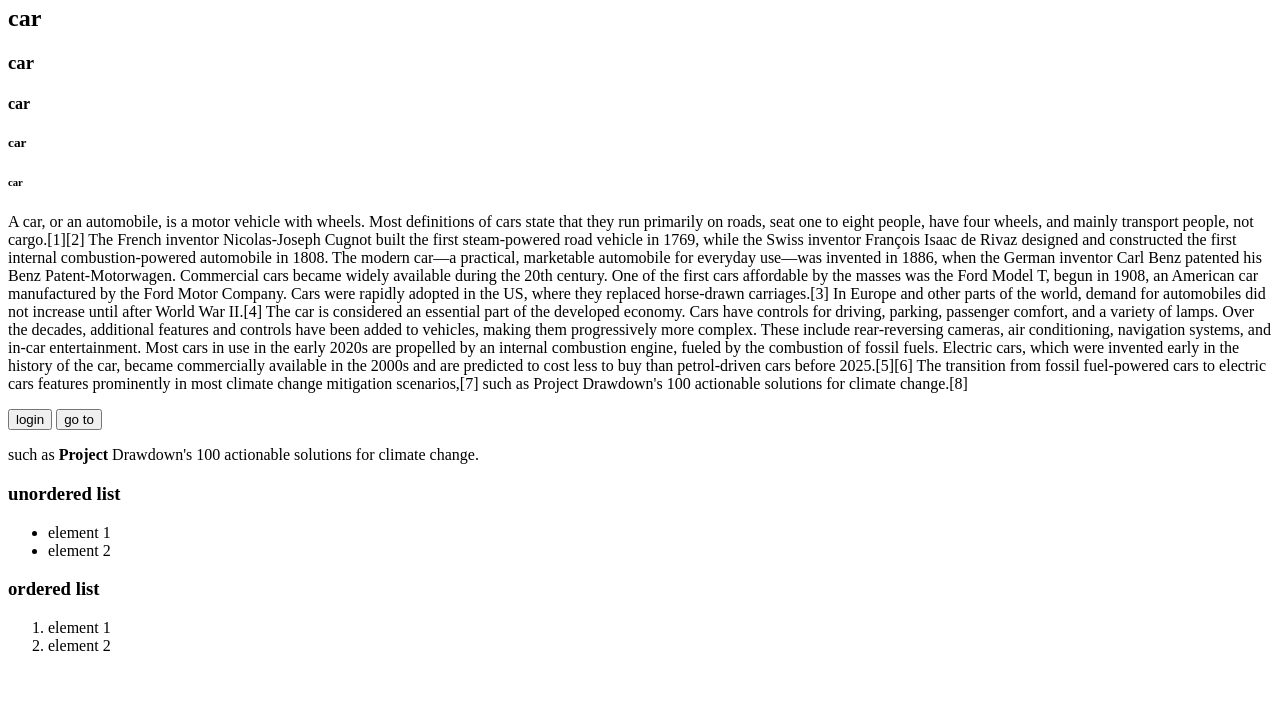
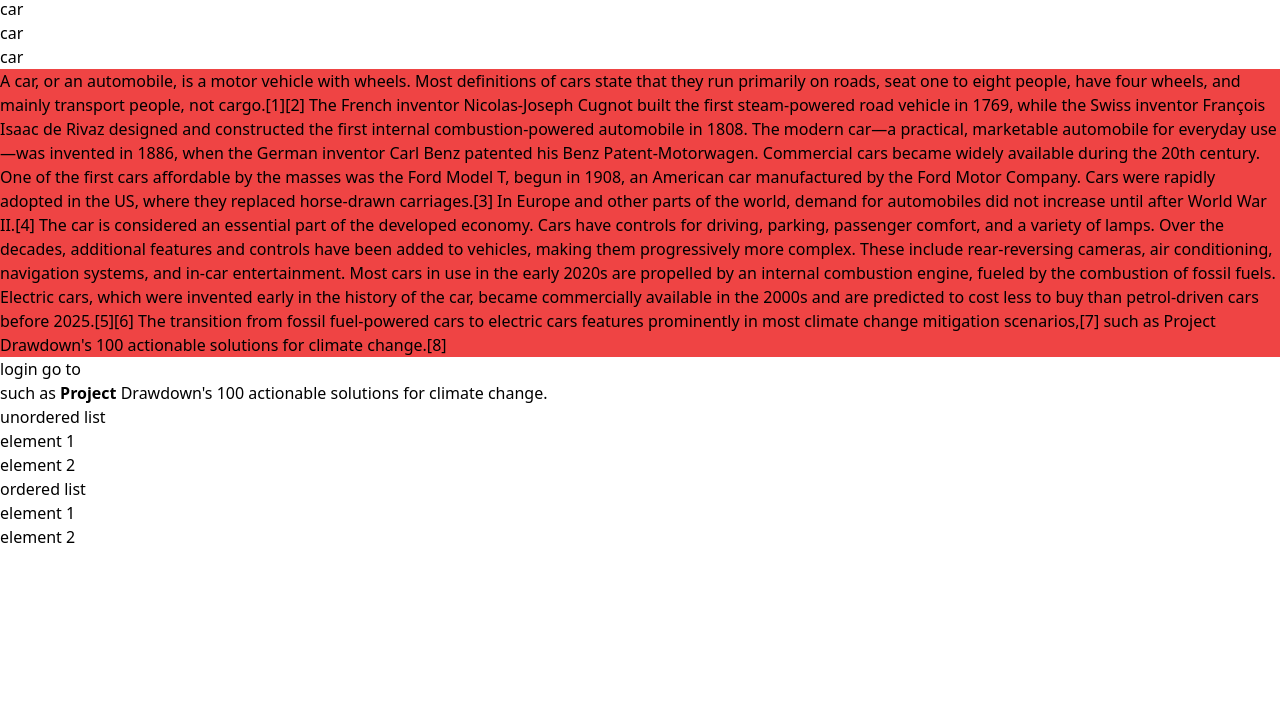
Before and after one commit to harish03-lab/git-demo, a plain HTML site: page index.html in a window 1280 px wide. Shown: the part 75-800 px from the top of the page. Drawn offline with nearby package versions, Linux system fonts and the light colour scheme.

Commit message:
commit message

```diff
--- a/index.html
+++ b/index.html
@@ -4,6 +4,8 @@
     <meta charset="UTF-8">
     <meta name="viewport" content="width=device-width, initial-scale=1.0">
     <title>Document</title>
+    <script src="https://cdn.tailwindcss.com"></script>
+
 </head>
 <body>
     <h1>car</h1>
@@ -14,7 +16,7 @@
     <h6>car</h6>
 
 
-    <p>A car, or an automobile, is a motor vehicle with wheels. Most definitions of cars state that they run primarily on roads, seat one to eight people, have four wheels, and mainly transport people, not cargo.[1][2]
+    <p class="bg-red-500 ">A car, or an automobile, is a motor vehicle with wheels. Most definitions of cars state that they run primarily on roads, seat one to eight people, have four wheels, and mainly transport people, not cargo.[1][2]
 
         The French inventor Nicolas-Joseph Cugnot built the first steam-powered road vehicle in 1769, while the Swiss inventor François Isaac de Rivaz designed and constructed the first internal combustion-powered automobile in 1808. The modern car—a practical, marketable automobile for everyday use—was invented in 1886, when the German inventor Carl Benz patented his Benz Patent-Motorwagen. Commercial cars became widely available during the 20th century. One of the first cars affordable by the masses was the Ford Model T, begun in 1908, an American car manufactured by the Ford Motor Company. Cars were rapidly adopted in the US, where they replaced horse-drawn carriages.[3] In Europe and other parts of the world, demand for automobiles did not increase until after World War II.[4] The car is considered an essential part of the developed economy.
 
--- /dev/null
+++ b/tailwind.config.js
@@ -0,0 +1,8 @@
+/** @type {import('tailwindcss').Config} */
+module.exports = {
+    content: ["./src/**/*.{html,js}"],
+    theme: {
+      extend: {},
+    },
+    plugins: [],
+  }
```
